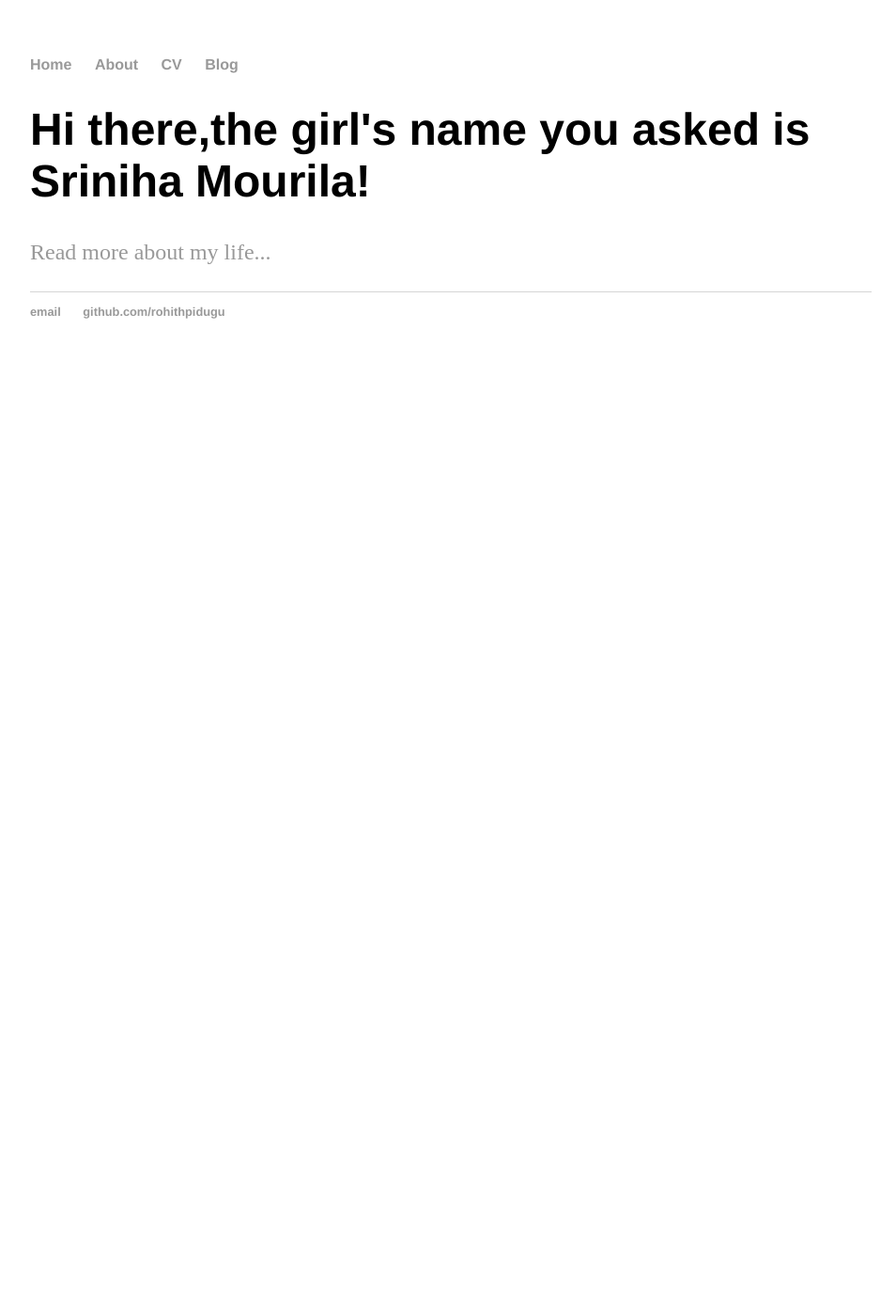
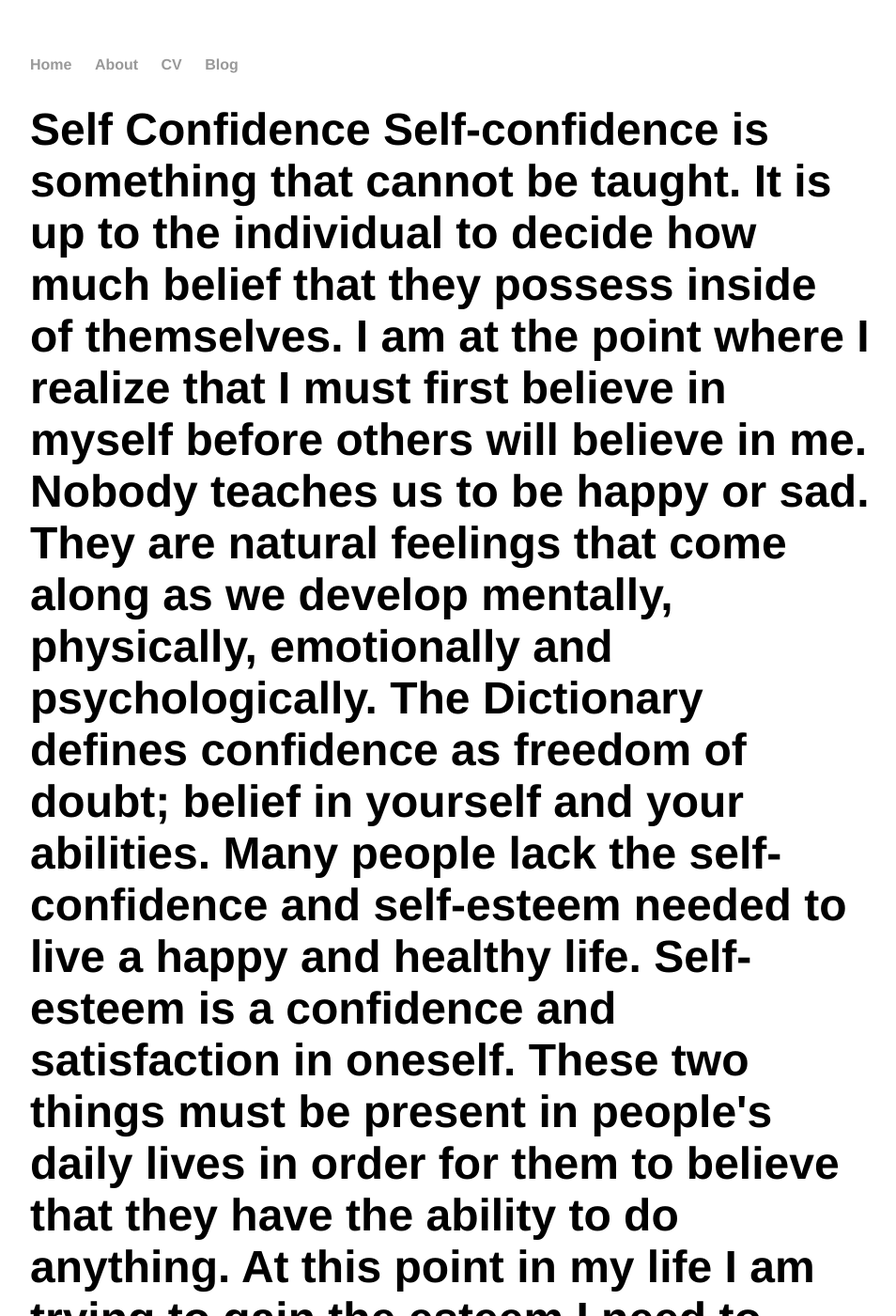
Before and after one commit to rohithpidugu/rohithpidugu.github.io, a Jekyll site: the page index.html, which Jekyll copies as it is, in a window 1280 px wide and 1400 px high. Shown: the whole window at 94% size, without its empty margins (160-1114 px from the left). Built offline with Jekyll 4.4.1, drawn with Linux system fonts in a browser that asks for light colours; some of the changed text lies outside the part shown.

Commit message:
Update index.html

```diff
--- a/index.html
+++ b/index.html
@@ -16,7 +16,11 @@
 		</nav>
 		<div class="container">
     		<div class="blurb">
-        		<h1>Hi there,the girl's name you asked is Sriniha Mourila!</h1>
+        		<h1>Self Confidence
+
+Self-confidence is something that cannot be taught. It is up to the individual to decide how much belief that they possess inside of themselves. I am at the point where I realize that I must first believe in myself before others will believe in me. Nobody teaches us to be happy or sad. They are natural feelings that come along as we develop mentally, physically, emotionally and psychologically.
+              The Dictionary defines confidence as freedom of doubt; belief in yourself and your abilities. Many people lack the self-confidence and self-esteem needed to live a happy and healthy life. Self-esteem is a confidence and satisfaction in oneself. These two things must be present in people's daily lives in order for them to believe that they have the ability to do anything. At this point in my life I am trying to gain the esteem I need to truly be happy. The best way to gain self-confidence is to look deep inside of yourself and believe that you have the ability to overcome all obstacles and challenges that you are faced with, on a daily bases, because our self-esteem is one of the few things that we have control over.
+             When you get to the point where you allow others to dictate how you feel about life, you have to stop and take an internal survey. Ask yourself if your lack of self-confidence and self-assurance is holding you back from being the best that you can possibility be. Most often these feelings come from people allowing the negativity of other people to overcome them. You have to be willing to take control of your life and whatever is holding you back. So often we, as a people, look for the validation from society before we validate ourselves. I have allowed society to determine how I should look, dress and feel. It is time for me to take a stand and be in control of my own destiny.</h1>
 				<p><em></em><a href="/about">Read more about my life...</a></p>
     		</div><!-- /.blurb -->
 		</div><!-- /.container -->
```
